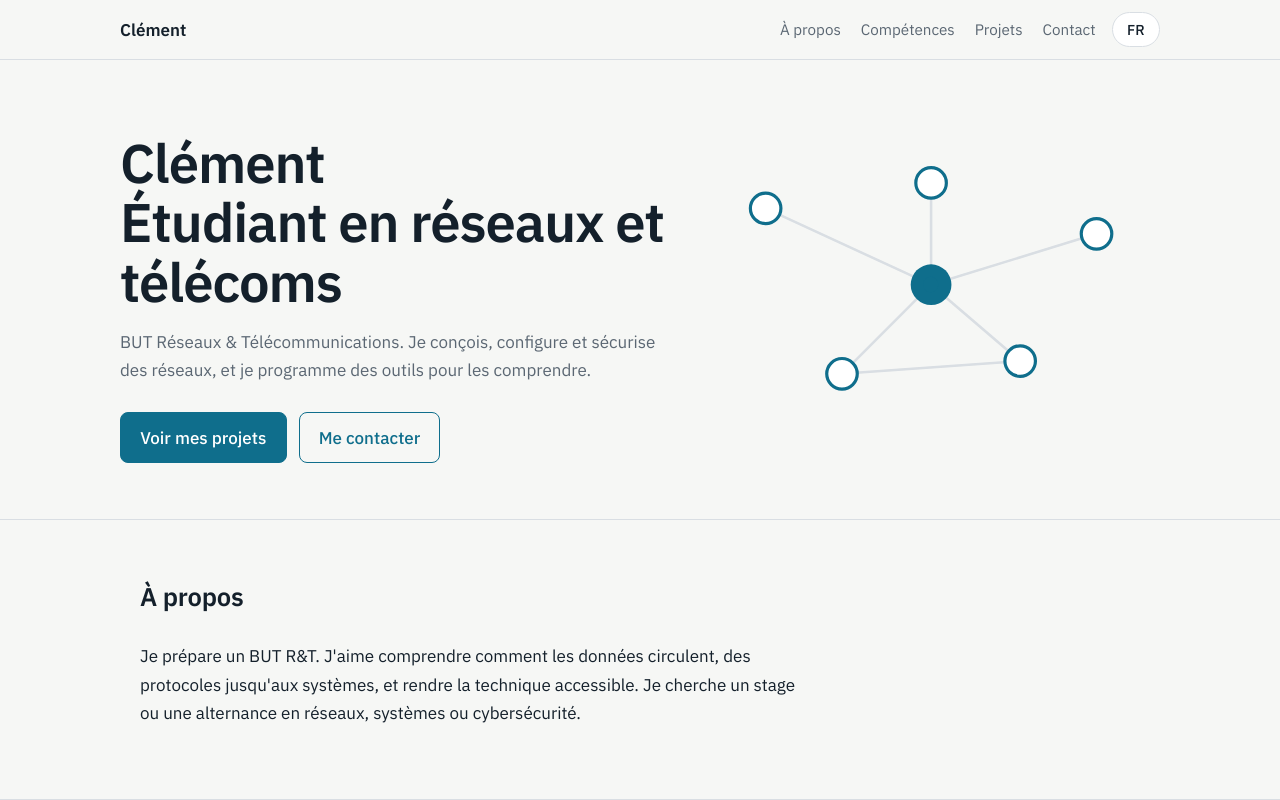
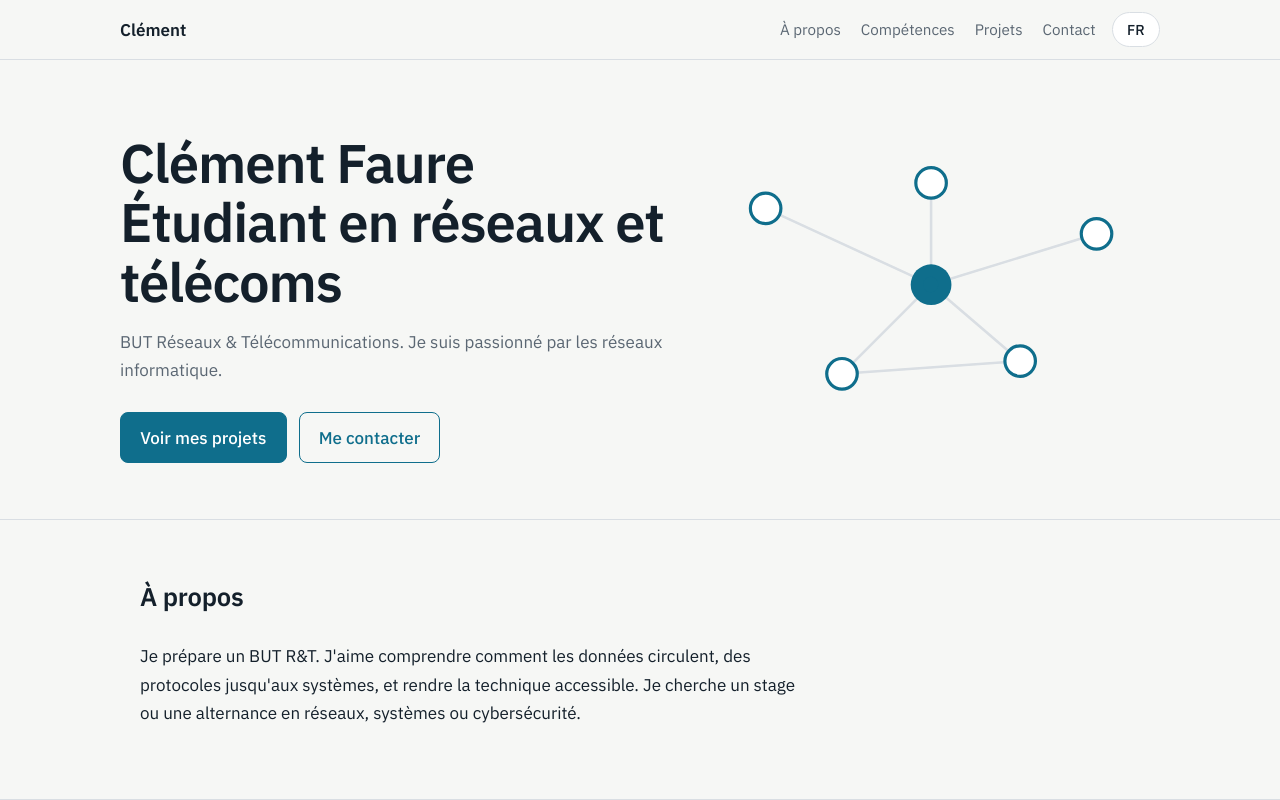
Before and after one commit to depic55/depic55.github.io, a plain HTML site: page index.html in a window 1280 px wide. Shown: the top 800 px of the page. Drawn offline with Linux system fonts and the light colour scheme.

Commit message:
Update name and description in index.html
Updated the name and description to include the full name and express passion for networking.

```diff
--- a/index.html
+++ b/index.html
@@ -31,12 +31,12 @@
   <div class="wrap hero">
     <div>
       <h1>
-        <span class="fr">Clément<br>Étudiant en réseaux et télécoms</span>
-        <span class="en">Clément<br>Networks &amp; Telecom student</span>
+        <span class="fr">Clément Faure<br>Étudiant en réseaux et télécoms</span>
+        <span class="en">Clément Faure<br>Networks &amp; Telecom student</span>
       </h1>
       <p>
-        <span class="fr">BUT Réseaux &amp; Télécommunications. Je conçois, configure et sécurise des réseaux, et je programme des outils pour les comprendre.</span>
-        <span class="en">BUT in Networks &amp; Telecommunications. I design, configure and secure networks, and I build tools to understand them.</span>
+        <span class="fr">BUT Réseaux &amp; Télécommunications. Je suis passionné par les réseaux informatique.</span>
+        <span class="en">BUT in Networks &amp; Telecommunications. I am passionate about networks.</span>
       </p>
       <div class="btns">
         <a class="btn primary" href="#projects"><span class="fr">Voir mes projets</span><span class="en">See my projects</span></a>
```
